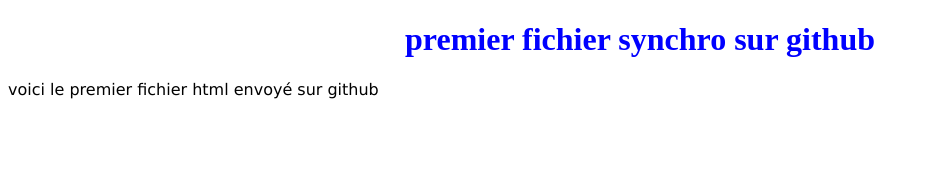
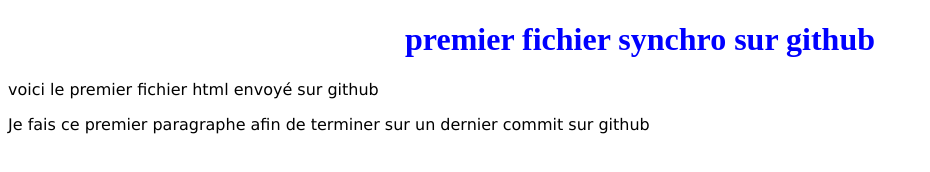
Before and after one commit to SebastienDesmedt/tp-openclassroom, a plain HTML site: page index.html in a window 1280 px wide. Shown: the whole page, without its empty margins (0-930 px from the left). Drawn offline with Linux system fonts and the light colour scheme.

Commit message:
ajout d'une section

```diff
--- a/index.html
+++ b/index.html
@@ -10,6 +10,11 @@
 		<h1 id="titre">premier fichier synchro sur github</h1>
 		<p class="corpsdutexte">voici le premier fichier html envoyé sur github</p>
 	</header>
+	<section>
+		<article class="corpsdutexte">
+			<p> Je fais ce premier paragraphe afin de terminer sur un dernier commit sur github</p>
+		</article>
+	</section>
 
 </body>
 </html>
```
